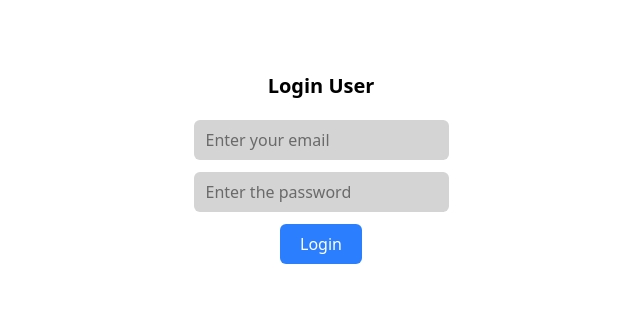
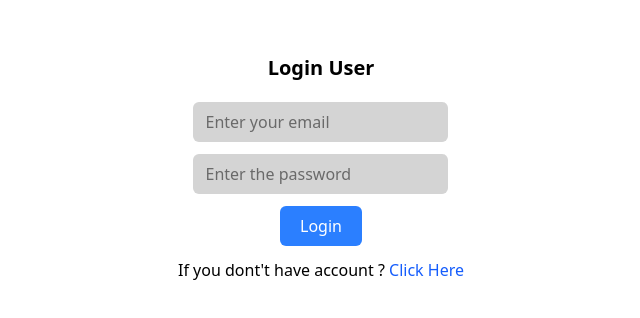
Before and after one commit to Hemantdhote/Blog, a React (Vite) app: page /login in a window 1280 px wide. Shown: the part 232-550 px from the top of the page, without its empty margins (319-959 px from the left). Built offline with nearby package versions, Linux system fonts and the light colour scheme.

Commit message:
complete

```diff
--- a/src/components/Login.jsx
+++ b/src/components/Login.jsx
@@ -40,6 +40,7 @@ const Login = () => {
           <input value={formData.email} onChange={(e)=>setFormData({...formData,email:e.target.value})} className='px-3 py-2 bg-neutral-300 rounded-md outline-none' type="text" placeholder='Enter your email' />
           <input value={formData.password} onChange={(e)=>setFormData({...formData,password:e.target.value})} className='px-3 py-2 bg-neutral-300 rounded-md outline-none' type="password" placeholder='Enter the password' />
           <button to={"/navbar"} className='bg-blue-500 text-white rounded-md px-5 py-2'>Login</button>
+          <p>If you dont't have account ? <Link to={"/"} className='text-blue-600'>Click Here</Link> </p>
         </form>
       </div>
 
--- a/src/components/Register.jsx
+++ b/src/components/Register.jsx
@@ -14,10 +14,6 @@ const Register = () => {
     const storedUsers = JSON.parse(localStorage.getItem("users")) || [];
     setUser(storedUsers);
   }, []);
-
-
-
-  console.log(user);
 
 
 
@@ -69,7 +65,6 @@ const Register = () => {
           <input value={createUser.email} onChange={(e)=>setCreateUser({...createUser,email:e.target.value})} className='px-3 py-2 bg-neutral-300 rounded-md outline-none' type="text" placeholder='Enter your Email' required/>
           <input value={createUser.password} onChange={(elem)=>setCreateUser({...createUser,password:elem.target.value})} className='px-3 py-2 bg-neutral-300 rounded-md outline-none ' type="password"  placeholder='Enter password' required/>
           <button className='px-20 py-2 bg-green-500 rounded-md outline-none text-white'>submit</button>
-
           <p>If you have already account ? <Link to={"/login"} className='text-blue-600'>Please login</Link> </p>
         </form>
       </div>
```
